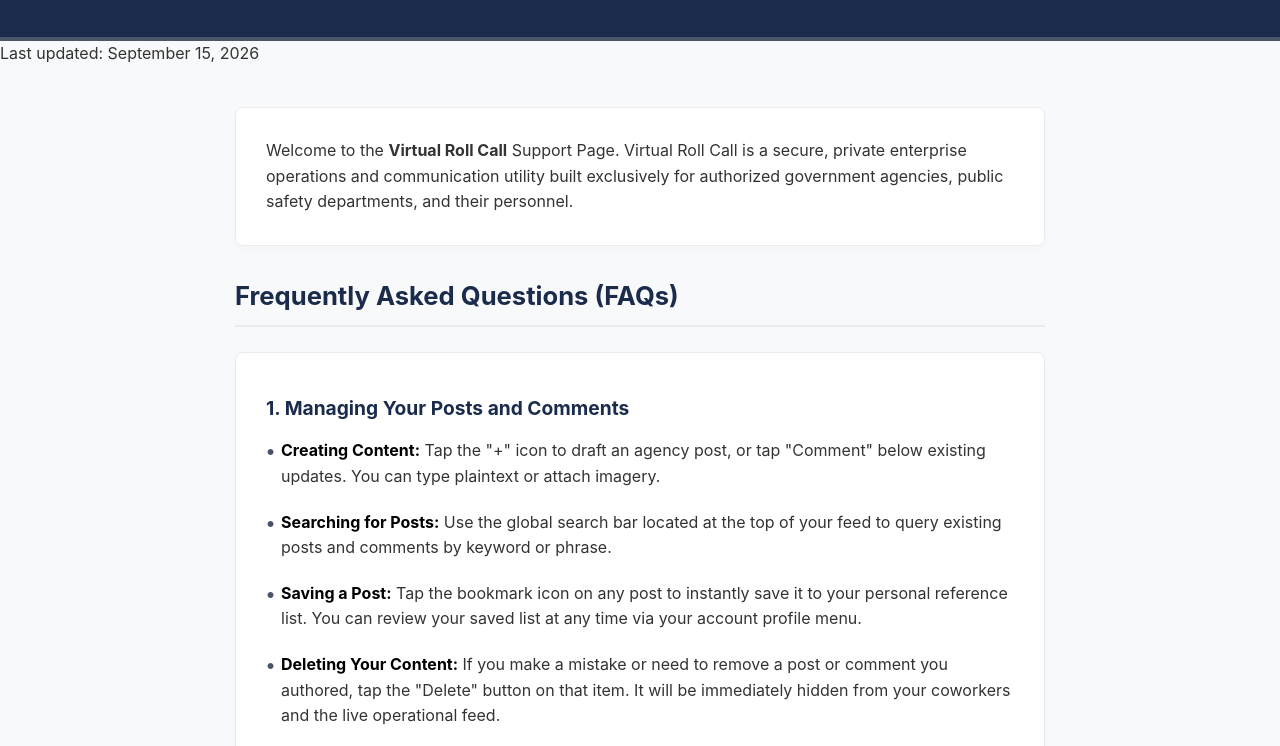
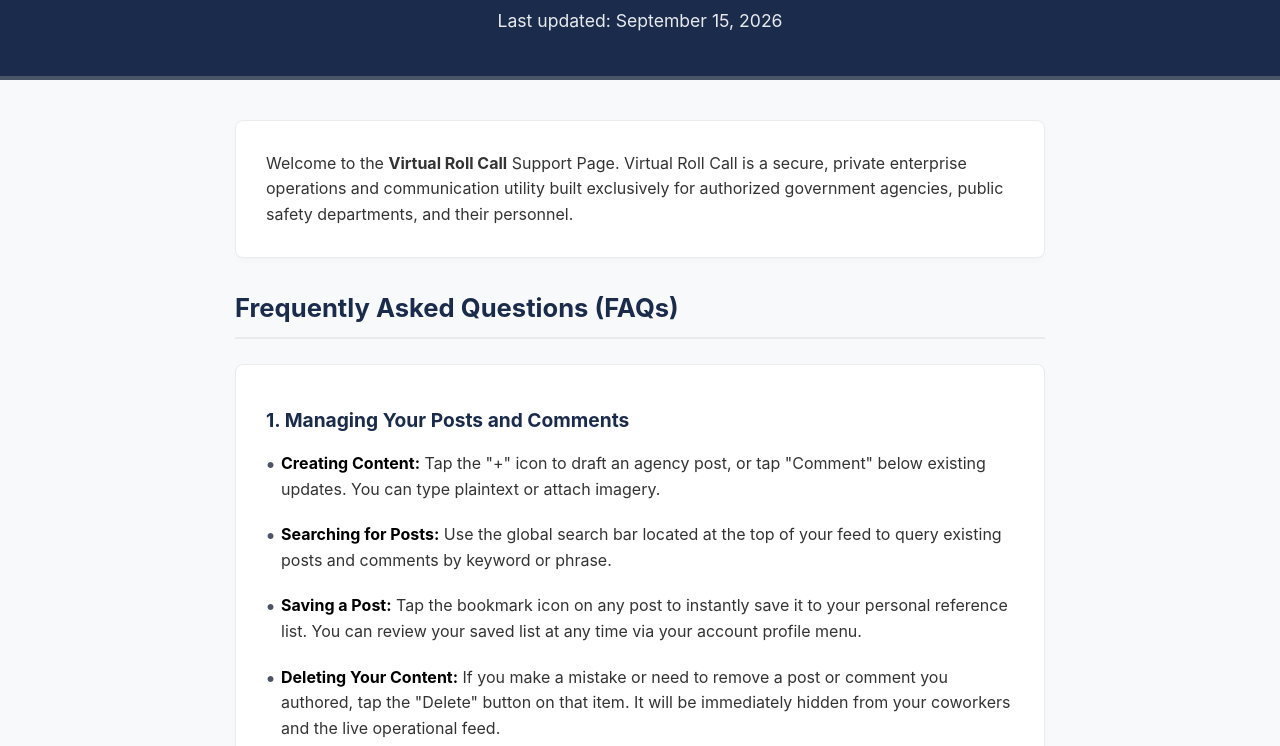
Before and after one commit to virtualrollcall/SupportContact, a plain HTML site: page index.html in a window 1280 px wide. Shown: the part 137-883 px from the top of the page. Drawn offline with Linux system fonts and the light colour scheme.

Commit message:
Update index.html
added hook to pull the commit date automatically for last updated

```diff
--- a/index.html
+++ b/index.html
@@ -160,8 +160,8 @@
     <header>
         <h1>Virtual Roll Call</h1>
         <p>Secure Operations Support & Operational Resource Information Portal</p>
+        <p style="margin-top: 10px; opacity: 0.9;">Last updated: <span id="automated-date">Loading...</span></p>
     </header>
-    <div class="last-updated">Last updated: September 15, 2026</div>
 
     <main class="container">
 
@@ -225,5 +225,19 @@
         <p>&copy; 2026 Virtual Roll Call App. All rights reserved. Built for secure public safety infrastructure.</p>
     </footer>
 
+<script>
+    document.addEventListener("DOMContentLoaded", function() {
+        // Reads the file's last modified timestamp from the GitHub Pages server
+        const lastMod = new Date(document.lastModified);
+
+        // Options to format the date neatly (e.g., "August 1, 2026")
+        const options = { year: 'numeric', month: 'long', day: 'numeric' };
+        const formattedDate = lastMod.toLocaleDateString('en-US', options);
+
+        // Inserts the formatted date directly into your text
+        document.getElementById('automated-date').textContent = formattedDate;
+    });
+</script>
+
 </body>
 </html>
```
